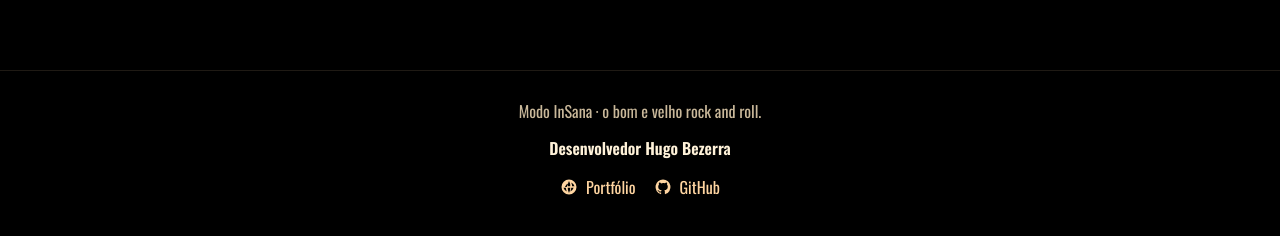
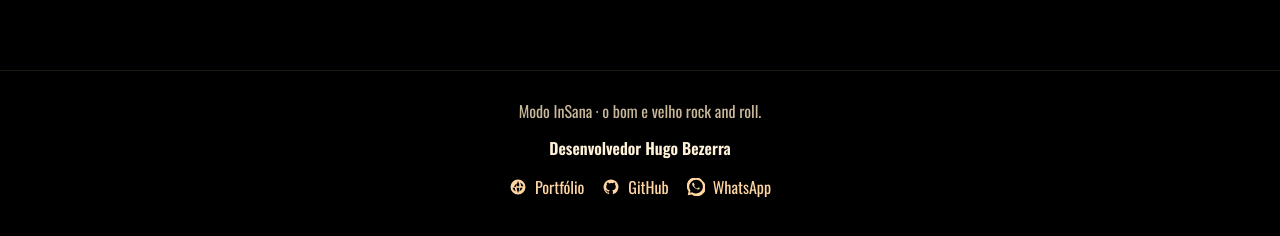
Before and after one commit to hugodrocha/modoinsana, a plain HTML site: page index.html in a window 1280 px wide. Shown: the part 4003-4239 px from the top of the page. Drawn offline with nearby package versions, Linux system fonts and the light colour scheme.

Commit message:
Adiciona WhatsApp do desenvolvedor no rodape.
Co-authored-by: Cursor <cursoragent@cursor.com>

```diff
--- a/index.html
+++ b/index.html
@@ -158,6 +158,10 @@
           <svg viewBox="0 0 24 24" aria-hidden="true"><path d="M12 2a10 10 0 0 0-3.16 19.49c.5.09.68-.22.68-.48v-1.7c-2.78.6-3.37-1.34-3.37-1.34-.45-1.16-1.11-1.47-1.11-1.47-.9-.62.07-.6.07-.6 1 .07 1.53 1.03 1.53 1.03.9 1.52 2.35 1.08 2.92.83.09-.65.35-1.08.63-1.33-2.22-.25-4.56-1.11-4.56-4.95 0-1.09.39-1.99 1.03-2.69-.1-.25-.45-1.27.1-2.64 0 0 .84-.27 2.75 1.02A9.6 9.6 0 0 1 12 6.8c.85 0 1.71.11 2.51.33 1.9-1.29 2.74-1.02 2.74-1.02.55 1.37.2 2.39.1 2.64.64.7 1.03 1.6 1.03 2.69 0 3.85-2.34 4.7-4.57 4.95.36.31.68.92.68 1.86v2.76c0 .26.18.58.69.48A10 10 0 0 0 12 2"/></svg>
           GitHub
         </a>
+        <a href="https://wa.me/5521985647511" target="_blank" rel="noreferrer" aria-label="WhatsApp de Hugo Bezerra">
+          <svg viewBox="0 0 24 24" aria-hidden="true"><path d="M20.5 3.5A11 11 0 0 0 2.1 17.8L1 23l5.3-1.1A11 11 0 1 0 20.5 3.5m-8.5 17a9.1 9.1 0 0 1-4.6-1.3l-.3-.2-3.2.7.7-3.1-.2-.3a9.1 9.1 0 1 1 7.6 4.2m5-6.8c-.3-.1-1.6-.8-1.8-.9s-.4-.1-.6.1-.7.9-.8 1-.3.2-.6.1a7.4 7.4 0 0 1-2.2-1.4 8.2 8.2 0 0 1-1.5-1.9c-.2-.3 0-.4.1-.6l.4-.5.1-.3c0-.1 0-.3 0-.4s-.6-1.5-.8-2-.4-.5-.6-.5h-.5c-.2 0-.4.1-.6.3a2.3 2.3 0 0 0-.7 1.7c0 1 .7 2 1.6 3.1a13.3 13.3 0 0 0 5 3.6c.7.3 1.2.4 1.7.3a2.8 2.8 0 0 0 1.8-1.3 2.3 2.3 0 0 0 .2-1.3c-.1-.1-.3-.2-.6-.3"/></svg>
+          WhatsApp
+        </a>
       </div>
     </div>
   </footer>
```
